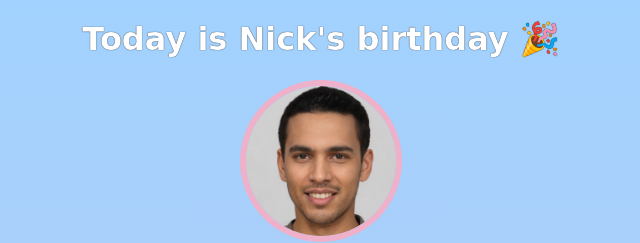
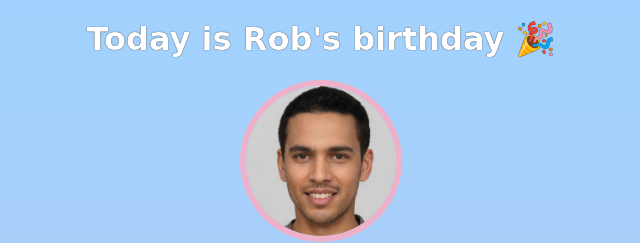
Before and after one commit to rrenn45/birthday-gift-site, a website built with Vite: page coa6d4e46857fa54b3353106c/index.html in a window 1280 px wide. Shown: the top 243 px of the page, 319-959 px from the left. Built offline with nearby package versions, Linux system fonts and the light colour scheme; a web font is replaced by a local one.

Commit message:
Update index.html

```diff
--- a/coa6d4e46857fa54b3353106c/index.html
+++ b/coa6d4e46857fa54b3353106c/index.html
@@ -7,7 +7,7 @@
     </head>
     <body>
         <div id="header">
-            <h1>Today is Nick's birthday 🎉</h1>
+            <h1>Today is Rob's birthday 🎉</h1>
             <img id="bff-img" src="images/nick.jpg">
             <h2 id="bday-age">24 years old</h2>
             <h4 id="bday-date">01.11.2022</h4>
```
